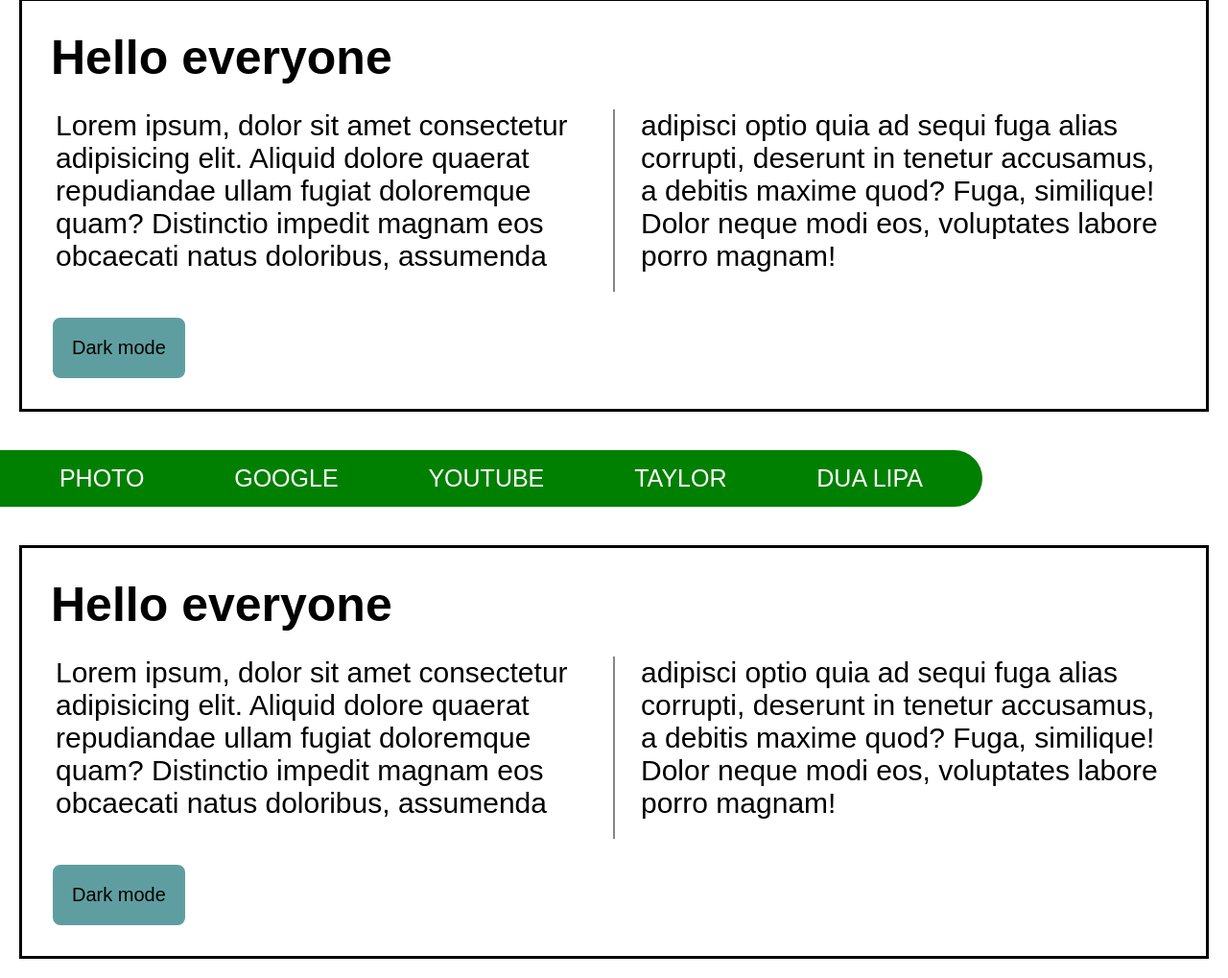
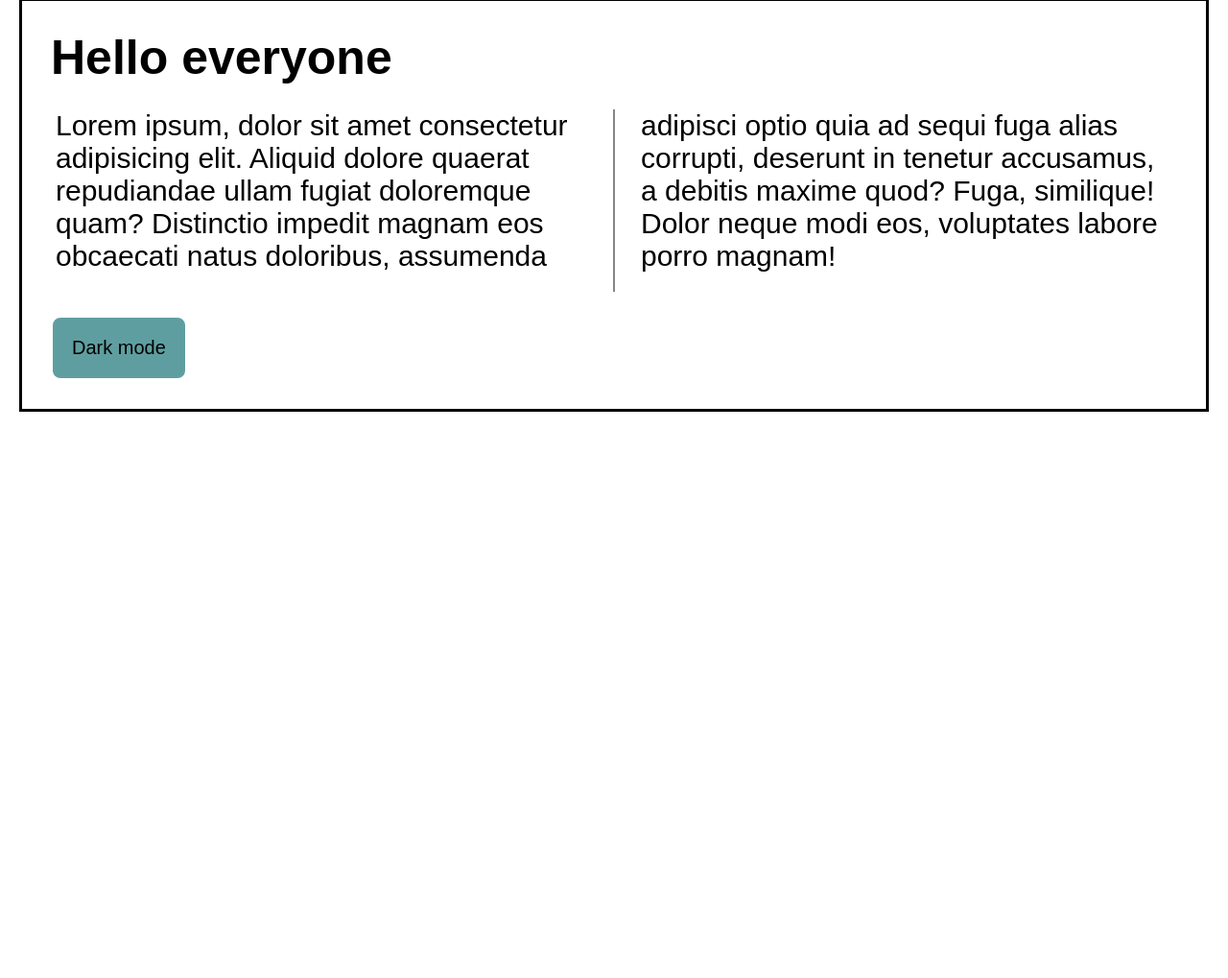
Before and after one commit to aniket034/DARK-MODE-, a plain HTML site: page index.html in a window 1280 px wide. Shown: the part 121-1140 px from the top of the page at 96% size. After the commit the page ends 800 px from the top, so only its background shows below. Drawn offline with Linux system fonts and the light colour scheme.

Commit message:
Update index.html

```diff
--- a/index.html
+++ b/index.html
@@ -40,45 +40,3 @@
     </section>
   </body>
 </html>
-<!DOCTYPE html>
-<html lang="en">
-  <head>
-    <meta charset="UTF-8" />
-    <meta http-equiv="X-UA-Compatible" content="IE=edge" />
-    <meta name="viewport" content="width=device-width, initial-scale=1.0" />
-    <title>Document</title>
-    <link rel="stylesheet" href="style.css" />
-    <script src="app.js" defer></script>
-  </head>
-  <body id="bodyy" class="style">
-    <div class="navcontainer">
-      <ul class="navitems">
-        <l1><a href="#photo">PHOTO</a></l1>
-        <l1><a href="https://www.google.com">Google</a></l1>
-        <l1><a href="https://www.youtube.com/">Youtube</a></l1>
-        <l1><a href="">TAYLOR</a></l1>
-        <l1><a href="">DUA LIPA</a></l1>
-      </ul>
-    </div>
-    <div id="burcon" onclick="nana()">
-      <div class="burb"></div>
-      <div class="burb"></div>
-      <div class="burb"></div>
-    </div>
-
-    <section id="pyaz">
-      <h1 id="heading">Hello everyone</h1>
-      <div class="col">
-        <p id="para">
-          Lorem ipsum, dolor sit amet consectetur adipisicing elit. Aliquid
-          dolore quaerat repudiandae ullam fugiat doloremque quam? Distinctio
-          impedit magnam eos obcaecati natus doloribus, assumenda adipisci optio
-          quia ad sequi fuga alias corrupti, deserunt in tenetur accusamus, a
-          debitis maxime quod? Fuga, similique! Dolor neque modi eos, voluptates
-          labore porro magnam!
-        </p>
-      </div>
-      <button id="darkmode" onclick="darkM()">Dark mode</button>
-    </section>
-  </body>
-</html>
```
